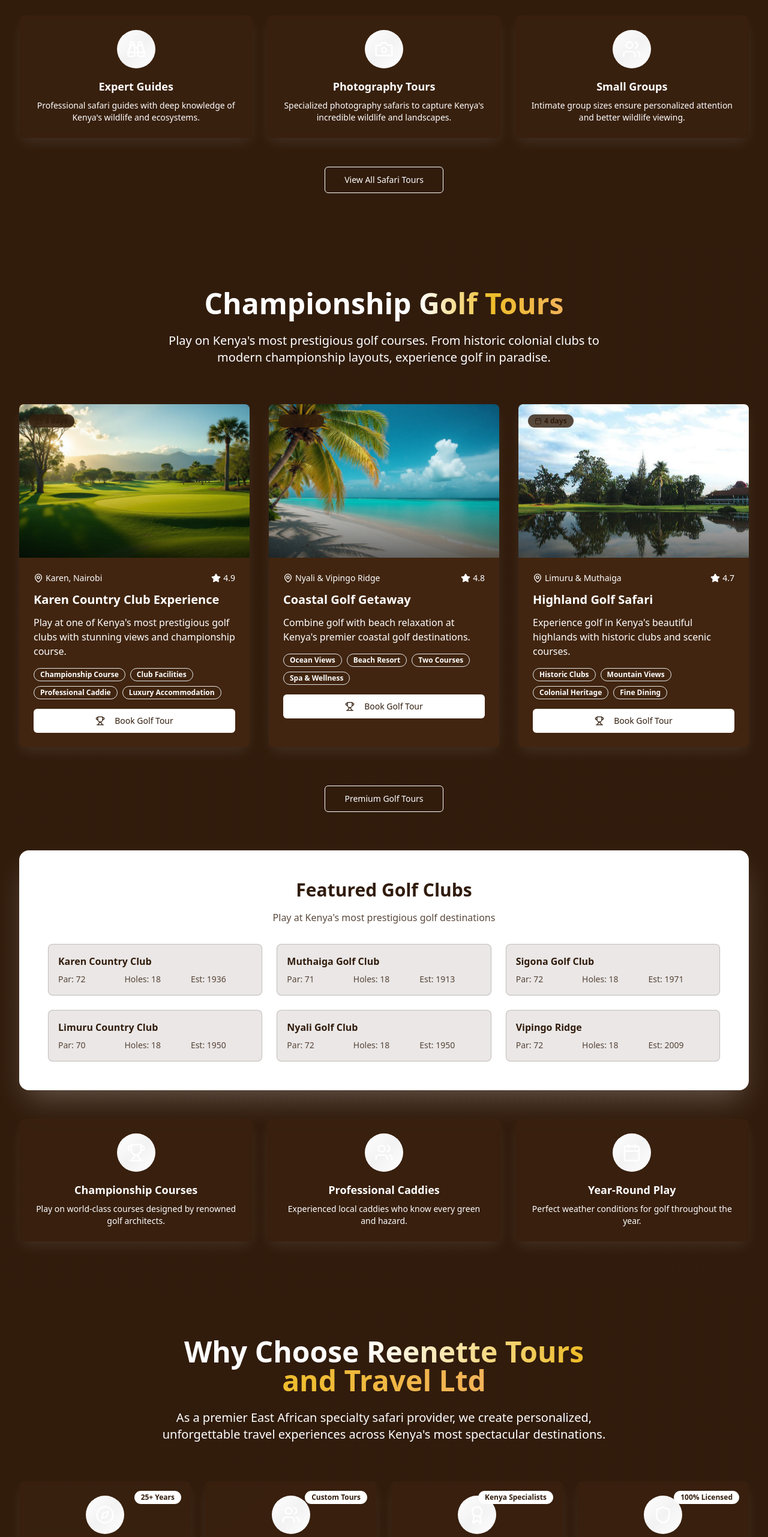
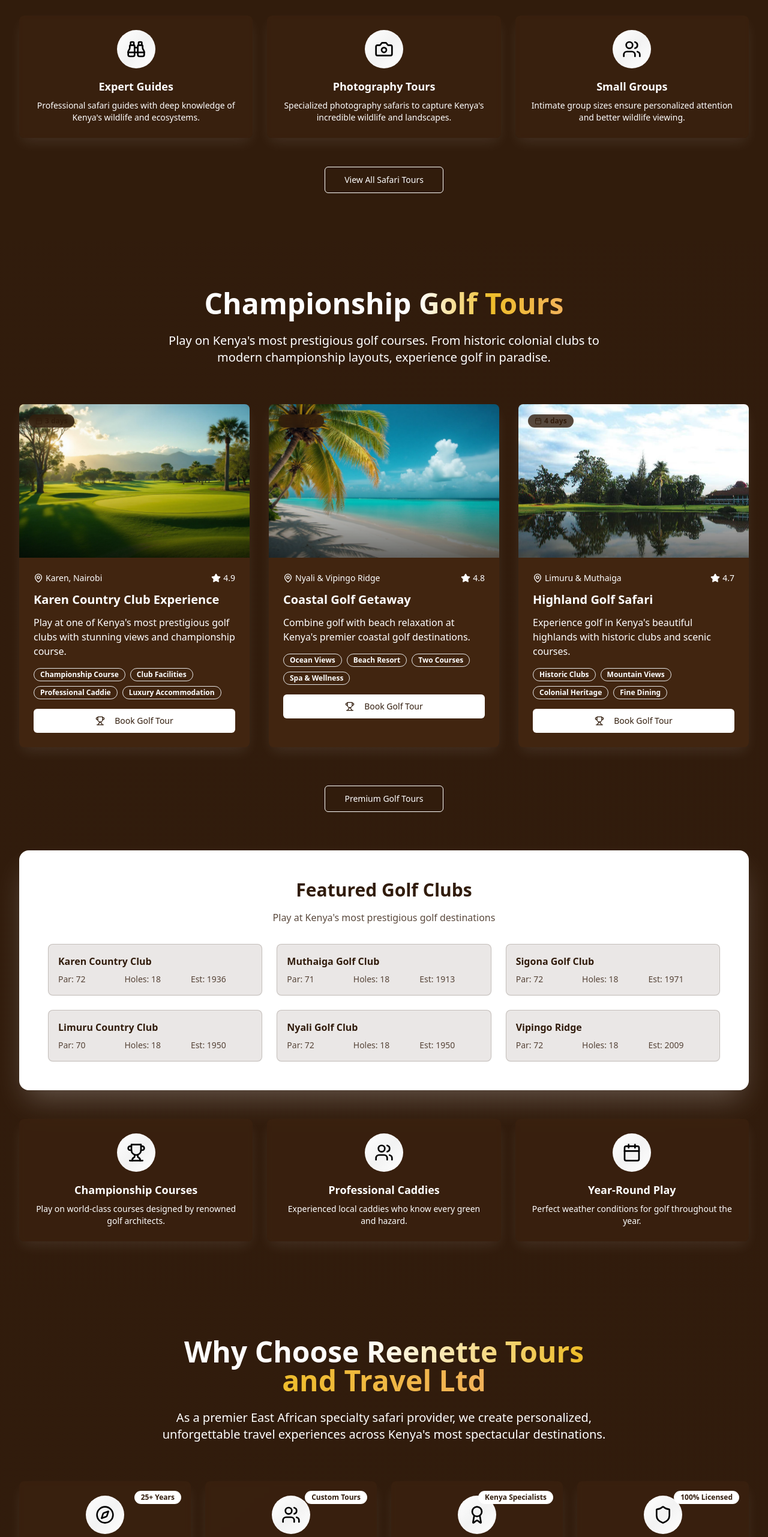
Before and after one commit to ChilobaEnt/Reenette.Web, a React (Vite) app: page / in a window 1280 px wide. Shown: the part 1642-4205 px from the top of the page at 60% size. Built offline with nearby package versions, Linux system fonts and the light colour scheme.

Commit message:
UI: set icons and Ready card text to black for better visibility

```diff
--- a/src/components/sections/contact-section.tsx
+++ b/src/components/sections/contact-section.tsx
@@ -185,7 +185,7 @@ export function ContactSection() {
                   >
                     <CardContent className="p-6 text-center">
                       <div className="w-12 h-12 mx-auto bg-gradient-hero rounded-full flex items-center justify-center mb-4">
-                        <IconComponent className="h-6 w-6 text-white" />
+                        <IconComponent className="h-6 w-6 text-black" />
                       </div>
                       <h3 className="font-bold mb-2">{info.title}</h3>
                       <p className="font-medium text-primary mb-1">{info.value}</p>
@@ -197,7 +197,7 @@ export function ContactSection() {
             </div>
 
             {/* Additional Info Card */}
-            <Card className="border-0 shadow-adventure bg-gradient-hero text-white">
+            <Card className="border-0 shadow-adventure bg-gradient-hero text-black">
               <CardContent className="p-8 text-center">
                 <h3 className="text-2xl font-bold mb-4">Ready to Explore?</h3>
                 <p className="mb-6 opacity-90">
--- a/src/components/sections/experience-section.tsx
+++ b/src/components/sections/experience-section.tsx
@@ -67,7 +67,7 @@ export function ExperienceSection() {
                 <CardContent className="p-6 text-center">
                   <div className="relative mb-4">
                     <div className="w-16 h-16 mx-auto bg-gradient-hero rounded-full flex items-center justify-center mb-3 group-hover:shadow-glow transition-all duration-300">
-                      <IconComponent className="h-8 w-8 text-white" />
+                      <IconComponent className="h-8 w-8 text-black" />
                     </div>
                     <Badge
                       variant="secondary"
--- a/src/components/sections/golf-section.tsx
+++ b/src/components/sections/golf-section.tsx
@@ -216,8 +216,8 @@ export function GolfSection() {
         {/* Golf Features */}
         <div className="grid grid-cols-1 md:grid-cols-3 gap-6">
           <Card className="text-center p-6 border-0 shadow-soft bg-card/50 backdrop-blur-sm">
-            <div className="w-16 h-16 mx-auto bg-gradient-hero rounded-full flex items-center justify-center mb-4">
-              <Trophy className="h-8 w-8 text-white" />
+              <div className="w-16 h-16 mx-auto bg-gradient-hero rounded-full flex items-center justify-center mb-4">
+              <Trophy className="h-8 w-8 text-black" />
             </div>
             <h3 className="text-lg font-bold mb-2">Championship Courses</h3>
             <p className="text-muted-foreground text-sm">
@@ -227,7 +227,7 @@ export function GolfSection() {
 
           <Card className="text-center p-6 border-0 shadow-soft bg-card/50 backdrop-blur-sm">
             <div className="w-16 h-16 mx-auto bg-gradient-hero rounded-full flex items-center justify-center mb-4">
-              <Users className="h-8 w-8 text-white" />
+              <Users className="h-8 w-8 text-black" />
             </div>
             <h3 className="text-lg font-bold mb-2">Professional Caddies</h3>
             <p className="text-muted-foreground text-sm">
@@ -237,7 +237,7 @@ export function GolfSection() {
 
           <Card className="text-center p-6 border-0 shadow-soft bg-card/50 backdrop-blur-sm">
             <div className="w-16 h-16 mx-auto bg-gradient-hero rounded-full flex items-center justify-center mb-4">
-              <Calendar className="h-8 w-8 text-white" />
+              <Calendar className="h-8 w-8 text-black" />
             </div>
             <h3 className="text-lg font-bold mb-2">Year-Round Play</h3>
             <p className="text-muted-foreground text-sm">
--- a/src/components/sections/safari-section.tsx
+++ b/src/components/sections/safari-section.tsx
@@ -152,8 +152,8 @@ export function SafariSection() {
         {/* Safari Features */}
         <div className="grid grid-cols-1 md:grid-cols-3 gap-6 mb-12">
           <Card className="text-center p-6 border-0 shadow-soft bg-card/50 backdrop-blur-sm">
-            <div className="w-16 h-16 mx-auto bg-gradient-hero rounded-full flex items-center justify-center mb-4">
-              <Binoculars className="h-8 w-8 text-white" />
+              <div className="w-16 h-16 mx-auto bg-gradient-hero rounded-full flex items-center justify-center mb-4">
+              <Binoculars className="h-8 w-8 text-black" />
             </div>
             <h3 className="text-lg font-bold mb-2">Expert Guides</h3>
             <p className="text-muted-foreground text-sm">
@@ -162,8 +162,8 @@ export function SafariSection() {
           </Card>
 
           <Card className="text-center p-6 border-0 shadow-soft bg-card/50 backdrop-blur-sm">
-            <div className="w-16 h-16 mx-auto bg-gradient-hero rounded-full flex items-center justify-center mb-4">
-              <Camera className="h-8 w-8 text-white" />
+              <div className="w-16 h-16 mx-auto bg-gradient-hero rounded-full flex items-center justify-center mb-4">
+              <Camera className="h-8 w-8 text-black" />
             </div>
             <h3 className="text-lg font-bold mb-2">Photography Tours</h3>
             <p className="text-muted-foreground text-sm">
@@ -172,8 +172,8 @@ export function SafariSection() {
           </Card>
 
           <Card className="text-center p-6 border-0 shadow-soft bg-card/50 backdrop-blur-sm">
-            <div className="w-16 h-16 mx-auto bg-gradient-hero rounded-full flex items-center justify-center mb-4">
-              <Users className="h-8 w-8 text-white" />
+              <div className="w-16 h-16 mx-auto bg-gradient-hero rounded-full flex items-center justify-center mb-4">
+              <Users className="h-8 w-8 text-black" />
             </div>
             <h3 className="text-lg font-bold mb-2">Small Groups</h3>
             <p className="text-muted-foreground text-sm">
```
Also changed, not shown: 1 other file (tests, documents, lock files or other folders).
